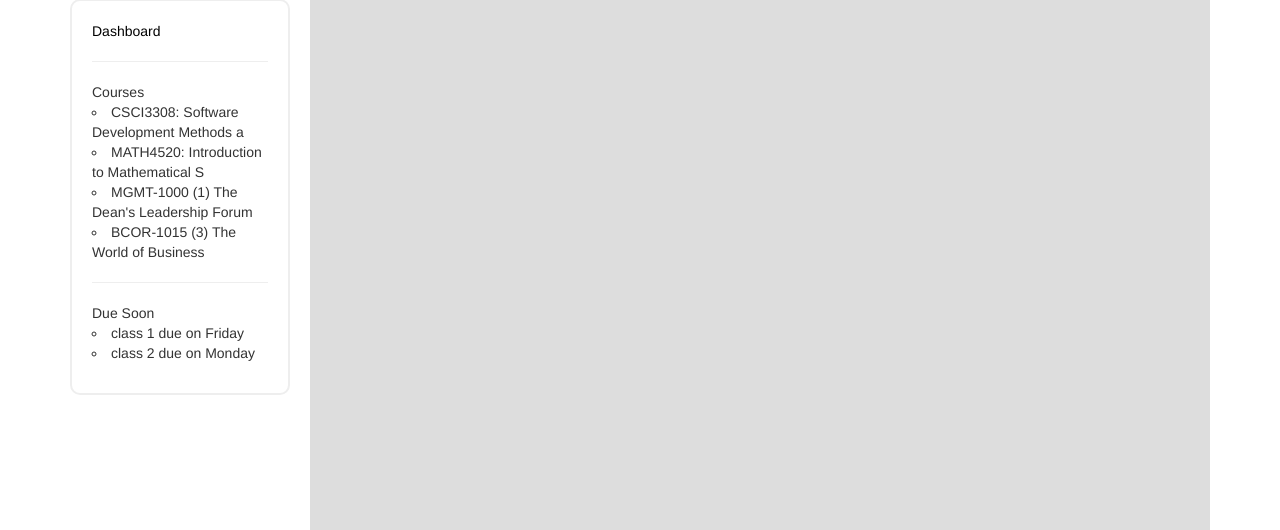
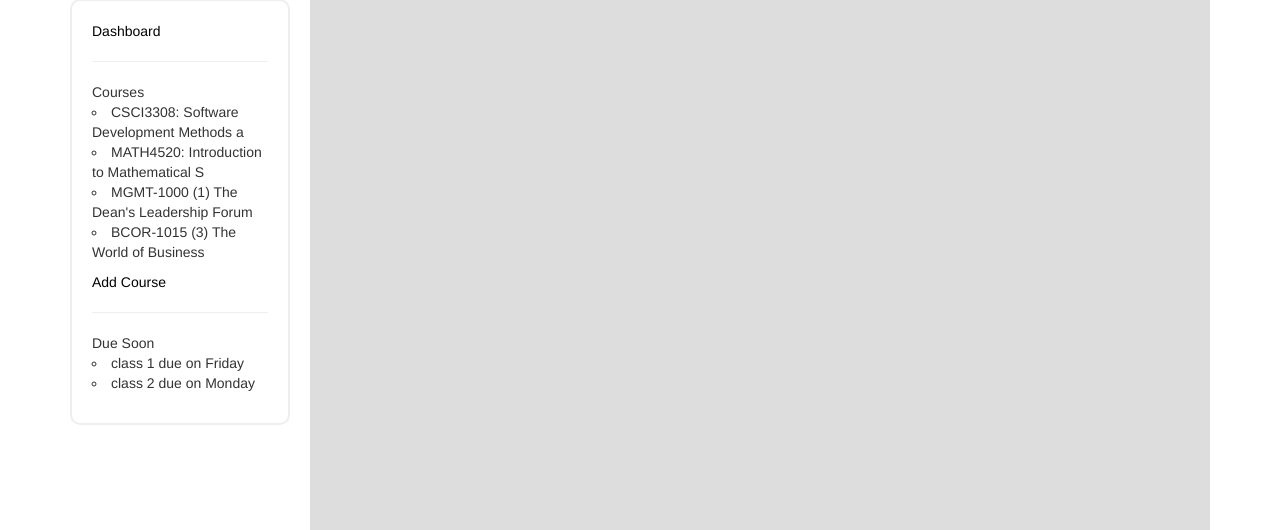
Before and after one commit to dvfo1891/CSCI3308_Project, a Django app: page /dashboard/ in a window 1280 px wide. Shown: the part 63-593 px from the top of the page. Run offline with Django 3.2, Linux system fonts and the light colour scheme; a user stored in the database is signed in; data comes from the database, SQL or seed files in the repository; both versions use the stored data as it was after the commit; some libraries are stand-ins or nearby versions.

Commit message:
Add Course feature

```diff
--- a/AssignmentTracker/tables/models.py
+++ b/AssignmentTracker/tables/models.py
@@ -1,4 +1,5 @@
 from __future__ import unicode_literals
+from django.contrib.auth.models import User
 from django.db import models
 from django.utils import timezone
 from django.core.validators import MaxValueValidator, MinValueValidator
--- a/AssignmentTracker/tables/templates/tables/dashboard.html
+++ b/AssignmentTracker/tables/templates/tables/dashboard.html
@@ -10,6 +10,7 @@
         <li>{{ course.course }}</li>
     {% endfor %}
   </ul>
+	<a href = "{% url 'add_course' %}">Add Course</a>
   <hr>
   <ul>
     <caption>Due Soon</caption>
--- a/AssignmentTracker/tables/urls.py
+++ b/AssignmentTracker/tables/urls.py
@@ -11,6 +11,7 @@
     url(r'^search/$', views.search, name='search'),
     url(r'^notif/$', views.notif, name='notif'),
     url(r'^dashboard/$', views.dashboard, name='dashboard'),
+    url(r'^add_course/$', views.add_course, name='add_course'),
     url(r'^about/$', views.about, name='about'),
     url(r'^help/$', views.helpcenter, name='help'),
     url(r'^contact/$', views.contact, name='contact'),
--- a/AssignmentTracker/tables/views.py
+++ b/AssignmentTracker/tables/views.py
@@ -3,7 +3,7 @@
 from django.contrib.auth.models import User
 from django.contrib.auth import login, authenticate
 from .models import Course, Assignments
-from .forms import SignUpForm
+from .forms import *
 from django.http import HttpResponse
 from django.contrib.auth.decorators import login_required
 from django.contrib.auth import logout
@@ -18,7 +18,7 @@
 
 def signup(request):
     if request.method == 'POST':
-        form = SignUpForm(request.POST)
+        form = SignUpForm( request.POST)
         if User.objects.filter(username=request.POST['username']).exists():
             return render(request, 'tables/signups_error.html', {'form' : form})
         else:
@@ -30,6 +30,17 @@
     else:
         form = SignUpForm()
         return render(request, 'tables/signup.html', {'form' : form})
+
+def add_course(request):
+	if request.method == 'POST':
+		form = AddCourseForm(request.POST)
+		course = form.save(commit = False)
+		course.username = request.user
+		course.save()
+		return redirect(reverse('dashboard'))
+	else:
+		form = AddCourseForm()
+		return render(request, 'tables/add_course.html', {'form' : form})
 
 
 def search(request):
```
Also changed, not shown: AssignmentTracker/tables/forms.py (+8 -2 lines), AssignmentTracker/tables/templates/tables/add_course.html (added, +20 -0 lines), AssignmentTracker/db.sqlite3.
